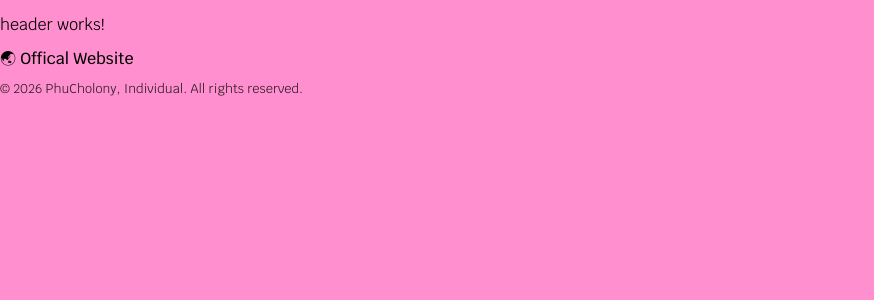
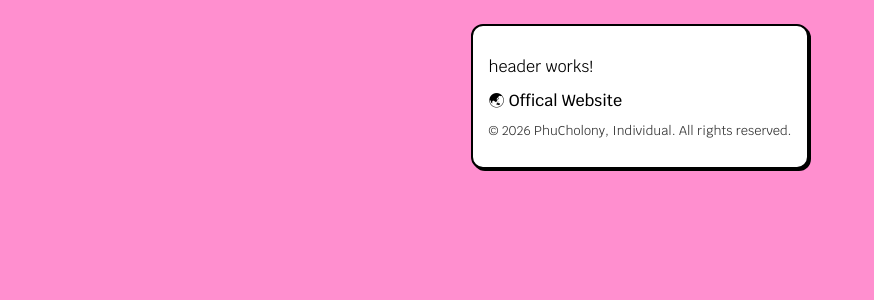
Before and after one commit to PhuCholony/github-page, an Angular app: page / in a window 1280 px wide. Shown: the top 300 px of the page, without its empty margins (0-874 px from the left). Built offline with nearby package versions, Linux system fonts and the light colour scheme.

Commit message:
create content box on center screen

```diff
--- a/src/app/app.component.css
+++ b/src/app/app.component.css
@@ -0,0 +1,11 @@
+:host {
+  padding: 1em;
+  margin: 1.5em auto;
+  display: flex;
+  flex-direction: column;
+  width: max-content;
+  background-color: #fff;
+  box-shadow: 2px 2px 0 0 #000;
+  border: 2px solid #000;
+  border-radius: 12px;
+}
```
